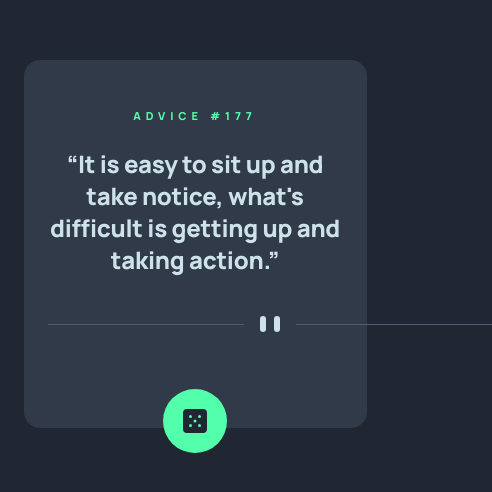
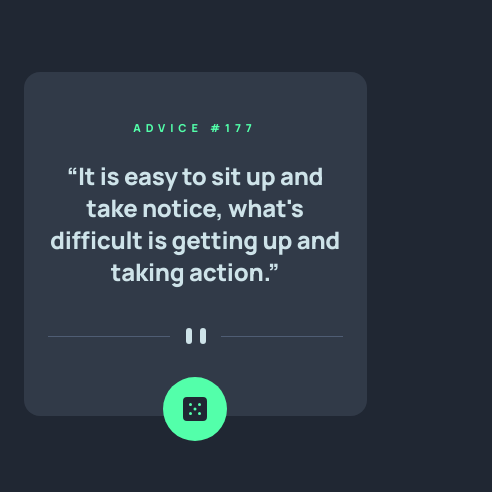
Before and after one commit to jazzielp/advice-generator, a React (Vite) app: page / in a window 390 px wide. Shown: the part 178-670 px from the top of the page, 492 px wide, since content can reach past the window. Built offline with nearby package versions, Linux system fonts and the light colour scheme.

Commit message:
💄 Setup splitting for mobile

```diff
--- a/src/App.jsx
+++ b/src/App.jsx
@@ -1,12 +1,17 @@
 import Dice from './assets/Icons/Dice'
-import PatternDividerDesktop from './assets/Icons/PatternDividerDesktop'
+import { PatternDividerDesktop } from './assets/Icons/PatternDividerDesktop'
+import { PatternDividerMobile } from './assets/Icons/PatternDividerMobile'
+import useDeviceType from './hooks/useDeviceType'
 
 function App () {
+  const { deviceType } = useDeviceType()
+  console.log(deviceType)
   return (
     <div className='bg-dark-grayish-blue rounded-2xl px-6 md:px-12 py-12 w-[343px] md:w-[540px] text-center mx-auto relative'>
       <h1 className='font-manrope text-[11px] md:text-[13px] font-extrabold text-red-400 text-neon-green tracking-[4.9px] mb-6'>ADVICE #177</h1>
       <p className='font-manrope font-extrabold text-2xl md:text-[28px] tracking-[-0.26px] text-light-cyan mb-10'>“It is easy to sit up and take notice, what's difficult is getting up and taking action.”</p>
-      <PatternDividerDesktop className='mb-12 md:mb-6' />
+      <PatternDividerMobile className='mb-6 md:hidden' />
+      <PatternDividerDesktop className='mb-12 hidden md:block' />
       <button className='flex justify-center items-center size-16 rounded-full bg-neon-green absolute bottom-[-25px] left-[50%] transform -translate-x-1/2 cursor-pointer hover:shadow-neon-green transition-all duration-200 ease-in-out'>
         <Dice />
       </button>
--- a/src/assets/Icons/PatternDividerDesktop.jsx
+++ b/src/assets/Icons/PatternDividerDesktop.jsx
@@ -1,4 +1,4 @@
-export default function PatternDividerDesktop (props) {
+export function PatternDividerDesktop (props) {
   const { className } = props
   return (
     <svg width='444' height='16' xmlns='http://www.w3.org/2000/svg' className={className}><g fill='none' fill-rule='evenodd'><path fill='#4F5D74' d='M0 8h196v1H0zM248 8h196v1H248z' /><g transform='translate(212)' fill='#CEE3E9'><rect width='6' height='16' rx='3' /><rect x='14' width='6' height='16' rx='3' /></g></g></svg>
--- a/src/assets/Icons/PatterDividerMobile.jsx
+++ b/src/assets/Icons/PatternDividerMobile.jsx
@@ -1,4 +1,4 @@
-export function PatterDividerMobile (props) {
+export function PatternDividerMobile (props) {
   const { className } = props
   return (
     <svg width='295' height='16' xmlns='http://www.w3.org/2000/svg' className={className}><g fill='none' fill-rule='evenodd'><path fill='#4F5D74' d='M0 8h122v1H0zM173 8h122v1H173z' /><g transform='translate(138)' fill='#CEE3E9'><rect width='6' height='16' rx='3' /><rect x='14' width='6' height='16' rx='3' /></g></g></svg>
```
